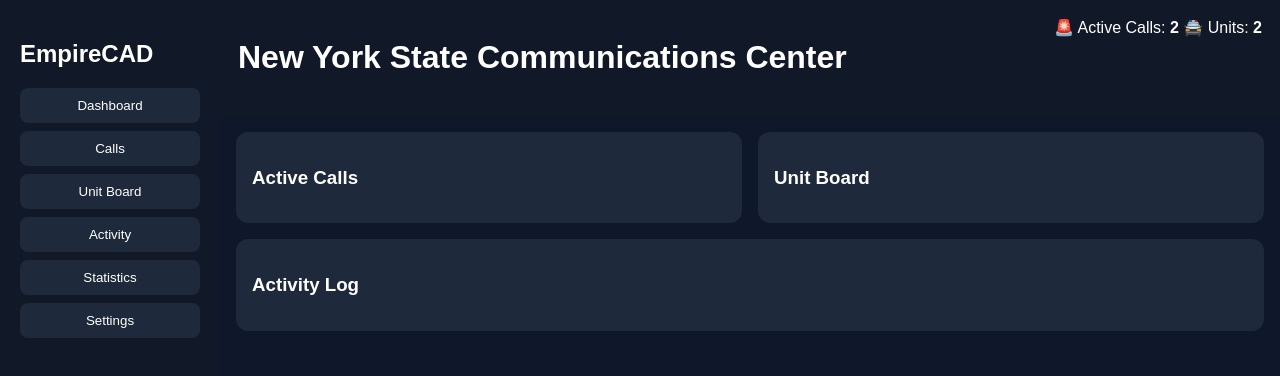
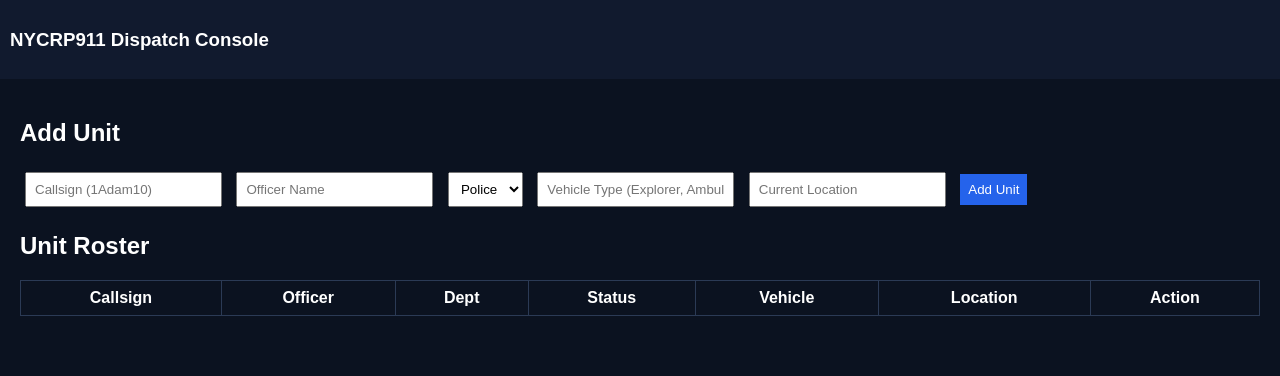
Before and after one commit to moyersd28-cyber/NYCRP911, a plain HTML site: page dashboard.html in a window 1280 px wide. Drawn offline with Linux system fonts and the light colour scheme; files that its build step writes are made by us from their sources.

Commit message:
Update dashboard.html

```diff
--- a/dashboard.html
+++ b/dashboard.html
@@ -1,46 +1,158 @@
 <!DOCTYPE html>
-<html lang="en">
+<html>
 <head>
-<meta charset="UTF-8">
-<meta name="viewport" content="width=device-width,initial-scale=1">
-<title>EmpireCAD Dashboard</title>
-<link rel="stylesheet" href="css/style.css">
+  <title>NYCRP911 CAD</title>
+  <style>
+    body {
+      margin: 0;
+      font-family: Arial;
+      background: #0b1220;
+      color: white;
+    }
+
+    .nav {
+      background: #111a2e;
+      padding: 10px;
+    }
+
+    .container {
+      padding: 20px;
+    }
+
+    input, select, button {
+      padding: 8px;
+      margin: 5px;
+    }
+
+    table {
+      width: 100%;
+      border-collapse: collapse;
+      margin-top: 10px;
+    }
+
+    td, th {
+      border: 1px solid #2b3a55;
+      padding: 8px;
+    }
+
+    button {
+      background: #2563eb;
+      border: none;
+      color: white;
+      cursor: pointer;
+    }
+  </style>
 </head>
+
 <body>
-<div class="sidebar">
-<h2>EmpireCAD</h2>
-<nav>
-<button>Dashboard</button>
-<button>Calls</button>
-<button>Unit Board</button>
-<button>Activity</button>
-<button>Statistics</button>
-<button>Settings</button>
-</nav>
+
+<div class="nav">
+  <h3>NYCRP911 Dispatch Console</h3>
 </div>
-<div class="content">
-<header>
-<h1>New York State Communications Center</h1>
-<div class="topstats">
-<span>🚨 Active Calls: <b id="callCount">2</b></span>
-<span>🚔 Units: <b id="unitCount">2</b></span>
+
+<div class="container">
+
+  <h2>Add Unit</h2>
+
+  <input id="callsign" placeholder="Callsign (1Adam10)">
+  <input id="officer" placeholder="Officer Name">
+
+  <select id="dept">
+    <option>Police</option>
+    <option>Fire</option>
+    <option>EMS</option>
+  </select>
+
+  <input id="vehicle" placeholder="Vehicle Type (Explorer, Ambulance...)">
+  <input id="location" placeholder="Current Location">
+
+  <button onclick="addUnit()">Add Unit</button>
+
+  <h2>Unit Roster</h2>
+  <table>
+    <thead>
+      <tr>
+        <th>Callsign</th>
+        <th>Officer</th>
+        <th>Dept</th>
+        <th>Status</th>
+        <th>Vehicle</th>
+        <th>Location</th>
+        <th>Action</th>
+      </tr>
+    </thead>
+    <tbody id="unitsTable"></tbody>
+  </table>
+
 </div>
-</header>
-<main class="grid">
-<section class="panel">
-<h3>Active Calls</h3>
-<div id="calls"></div>
-</section>
-<section class="panel">
-<h3>Unit Board</h3>
-<div id="units"></div>
-</section>
-<section class="panel full">
-<h3>Activity Log</h3>
-<div id="log"></div>
-</section>
-</main>
-</div>
-<script type="module" src="js/main.js"></script>
+
+<script type="module">
+import { db, collection, addDoc, getDocs, updateDoc, doc } from "./firebase-config.js";
+
+let units = [];
+
+async function loadUnits() {
+  const snap = await getDocs(collection(db, "units"));
+  units = [];
+
+  snap.forEach(d => {
+    units.push({ id: d.id, ...d.data() });
+  });
+
+  render();
+}
+
+window.addUnit = async function() {
+  const unit = {
+    callsign: document.getElementById("callsign").value,
+    officer: document.getElementById("officer").value,
+    dept: document.getElementById("dept").value,
+    vehicle: document.getElementById("vehicle").value,
+    location: document.getElementById("location").value,
+    status: "10-8"
+  };
+
+  await addDoc(collection(db, "units"), unit);
+
+  loadUnits();
+}
+
+window.toggleStatus = async function(id, current) {
+  const statuses = ["10-8", "10-7", "10-6"];
+  let next = statuses[(statuses.indexOf(current) + 1) % statuses.length];
+
+  await updateDoc(doc(db, "units", id), {
+    status: next
+  });
+
+  loadUnits();
+}
+
+function render() {
+  const table = document.getElementById("unitsTable");
+  table.innerHTML = "";
+
+  units.forEach(u => {
+    table.innerHTML += `
+      <tr>
+        <td>${u.callsign}</td>
+        <td>${u.officer}</td>
+        <td>${u.dept}</td>
+        <td>${u.status}</td>
+        <td>${u.vehicle}</td>
+        <td>${u.location}</td>
+        <td>
+          <button onclick="toggleStatus('${u.id}', '${u.status}')">
+            Change Status
+          </button>
+        </td>
+      </tr>
+    `;
+  });
+}
+
+loadUnits();
+</script>
+
 </body>
 </html>
```
